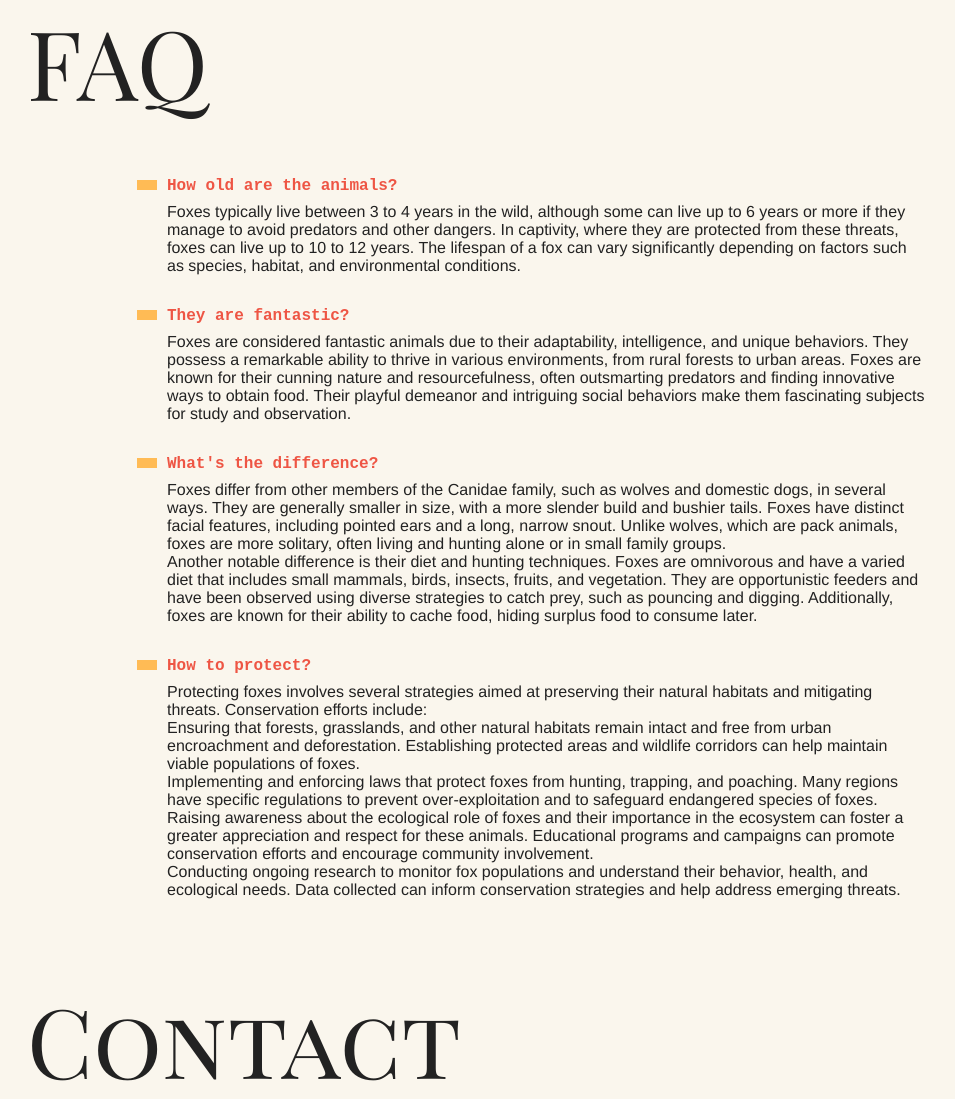
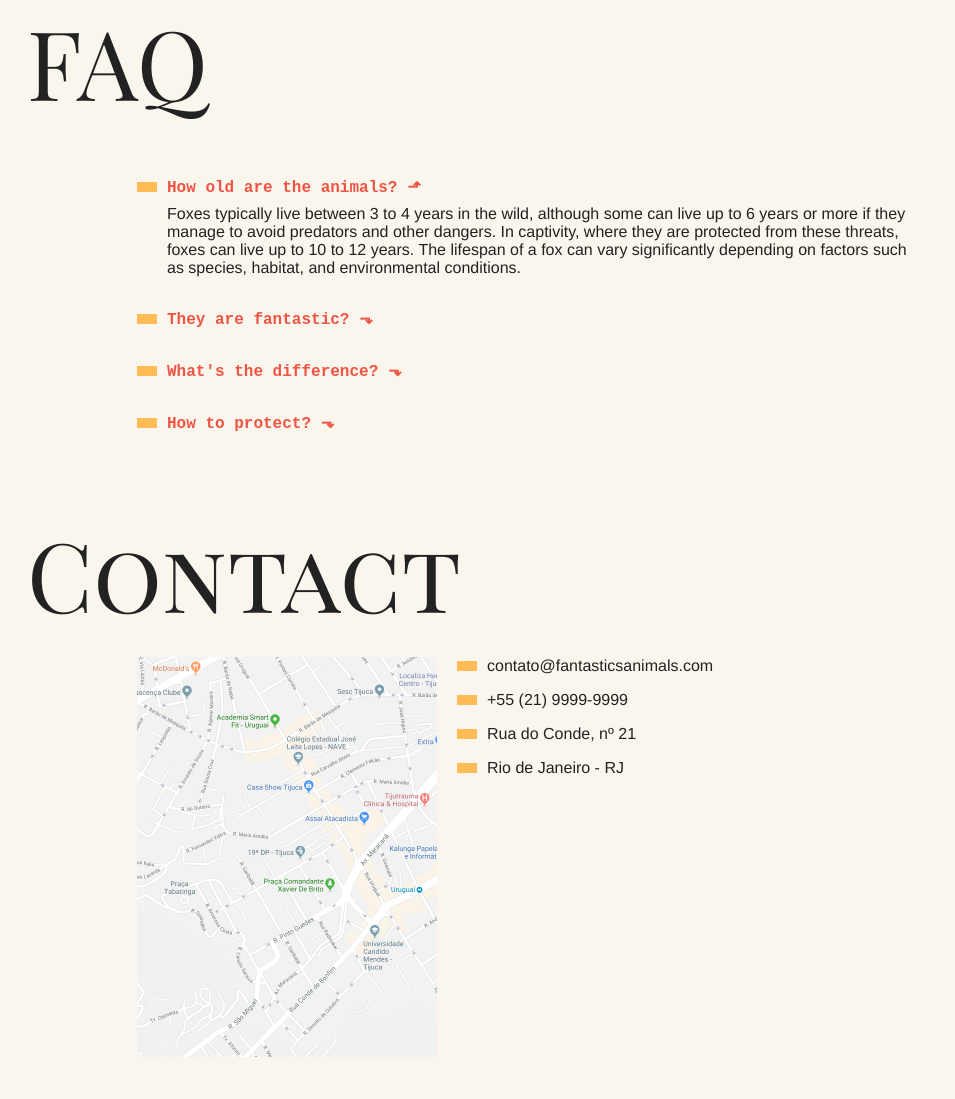
Before and after one commit to rcardoso2309/manipulating-_dom, a plain HTML site: page index.html in a window 1280 px wide. Shown: the part 903-2002 px from the top of the page, without its empty margins (163-1118 px from the left). Drawn offline with Linux system fonts and the light colour scheme.

Commit message:
Accordion List

```diff
--- a/css/style.css
+++ b/css/style.css
@@ -260,3 +260,34 @@ body {
     transform: translate3d(0, 0, 0);
   }
 }
+
+.js .js-accordion dd {
+  display: none;
+}
+
+
+.js-accordion dt::after {
+  content: '⬎';
+  margin-left: 10px;
+}
+
+.js-accordion dt.ativo::after {
+  content: '⬏';
+}
+
+.js-accordion dd.ativo {
+  display: block;
+  animation: slideDown .5s forwards;
+}
+
+@keyframes slideDown {
+  from {
+    opacity: 0;
+    max-height: 0;
+  }
+
+  to {
+    max-height: 200px;
+    opacity: 1;
+  }
+}
--- a/index.html
+++ b/index.html
@@ -92,7 +92,7 @@
 
   <section class="grid-section faq" id="faq">
     <h1 class="title">FAQ</h1>
-    <dl class="faq-list">
+    <dl class="faq-list js-accordion">
       <dt>How old are the animals?</dt>
       <dd>Foxes typically live between 3 to 4 years in the wild, although some can live up to 6 years or more if they manage to avoid predators and other dangers. In captivity, where they are protected from these threats, foxes can live up to 10 to 12 years. The lifespan of a fox can vary significantly depending on factors such as species, habitat, and environmental conditions.</dd>
 
--- a/script-aula08.js
+++ b/script-aula08.js
@@ -1,4 +1,5 @@
 // Tab Navigation
+function initTabNav() {
   const tabMenu = document.querySelectorAll('.js-tabmenu li');
   const tabContent = document.querySelectorAll('.js-tabcontent section');
   tabContent[0].classList.add('ativo');
@@ -17,5 +18,28 @@ if(tabMenu.length && tabContent.length) {
       })
     });
   }
+}
+initTabNav();
 
 // Accordion List
+
+function initAccordion() {
+  const accordionList = document.querySelectorAll('.js-accordion dt');
+  const activeClass = 'ativo';
+
+  if(accordionList.length)
+  accordionList[0].classList.add(activeClass);
+  accordionList[0].nextElementSibling.classList.add(activeClass);
+
+
+  function activeAccordion(event) {
+    this.classList.toggle(activeClass);
+    this.nextElementSibling.classList.toggle(activeClass);
+  }
+
+
+  accordionList.forEach((item) => {
+    item.addEventListener('click', activeAccordion);
+  });
+  }
+initAccordion();
```
Lines whose indentation alone changed are shown as unchanged.
